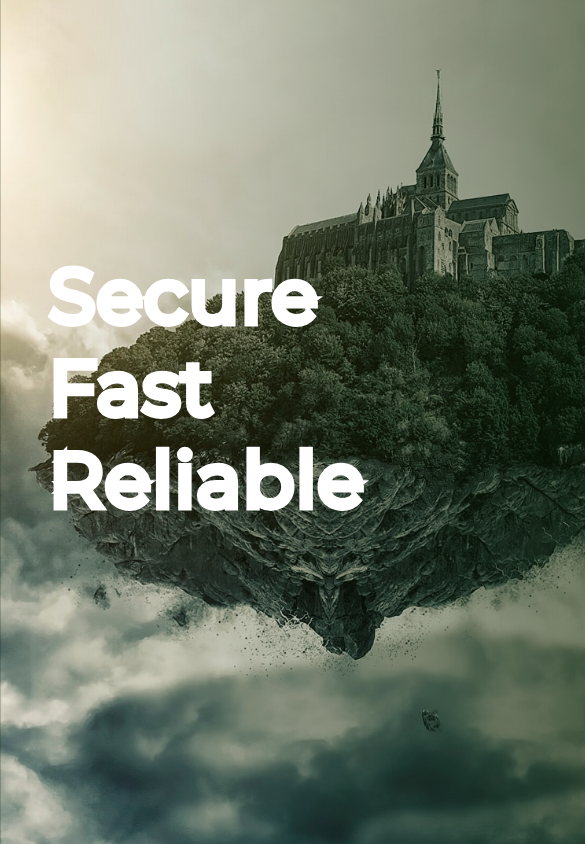
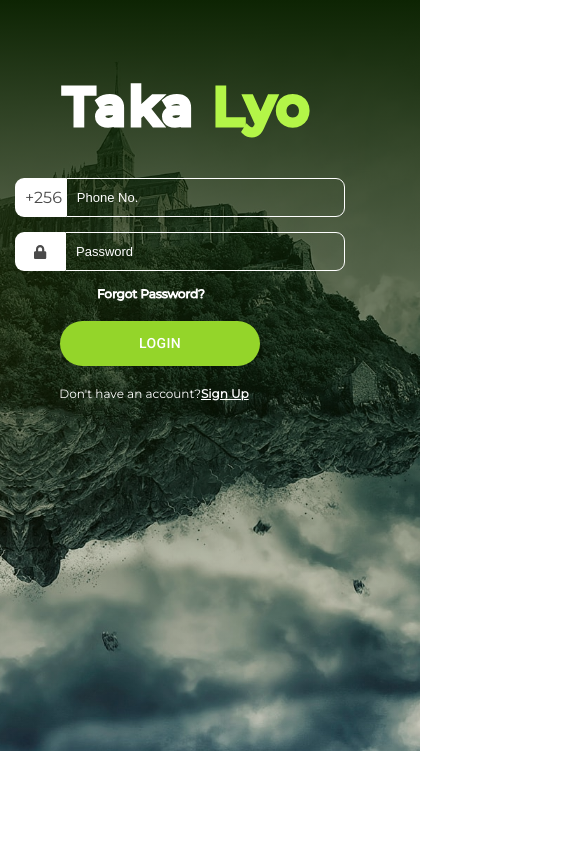
Before and after one commit to tech-cent/takalyo, a React app: page /login in a window 390 px wide. Shown: the top 844 px of the page, 585 px wide, since content can reach past the window. Built offline with nearby package versions, Linux system fonts and the light colour scheme.

Commit message:
ft(auth): make login page responsive
- add the necessary media queries for login page

[#169203841]

```diff
--- a/src/assets/styles/login.scss
+++ b/src/assets/styles/login.scss
@@ -1,6 +1,5 @@
 .login {
   background-image: linear-gradient(to right, #FFFFFF00 0%, #0D2403 100%),url(../images/taka.jpg);
-  height: 100vh;
   background-size: cover;
   background-position: center;
   color: #fff;
@@ -10,6 +9,7 @@
   grid-auto-flow: column;
   align-items: center;
   padding-top: 10%;
+  padding-bottom: 350px;
 
   &__brief {
     padding-top: 20%;
@@ -23,8 +23,10 @@
   }
 
   &__form {
-    display: grid;
-    padding-left: 400px;
+    width: 60%;
+    justify-content: center;
+    margin: 0 auto;
+    padding-top: 45px;
     &__heading {
       -webkit-text-stroke: 7px;
       letter-spacing: 6px;
@@ -97,3 +99,27 @@
     }
   }
 }
+
+@media only screen and (max-width: 640px) {
+  .login {
+    background-image: linear-gradient(to top, #FFFFFF00 0%, #0D2403 100%),url(../images/taka.jpg);
+  }
+  .container {
+    &__brief {
+      display: none;
+    }
+    &__form {
+      padding: 0;
+      width: 100%;
+      &__heading {
+        -webkit-text-stroke: 5px;
+        letter-spacing: 4px;
+        display: flex;
+        padding-right: 45px;
+        & h3 {
+          font-size: 50px;
+        }
+      }
+    }
+  }
+}
--- a/src/components/login.jsx
+++ b/src/components/login.jsx
@@ -1,6 +1,6 @@
 import React from 'react';
 import Button from '@material-ui/core/Button';
-import { makeStyles } from '@material-ui/styles';
+import { makeStyles } from '@material-ui/core/styles';
 import InputField from './common/inputField';
 import { NavLink } from 'react-router-dom';
 import '../assets/styles/login.scss';
@@ -14,6 +14,11 @@ const useStyles = makeStyles(theme => ({
     justifyContent: 'center',
     padding: 10,
     margin: '10px auto',
+    marginLeft: 50,
+    [theme.breakpoints.up('xl')]: {
+      marginLeft: 0,
+      marginRight: 35,
+    },
   },
   Button: {
     borderRadius: 33,
@@ -25,6 +30,23 @@ const useStyles = makeStyles(theme => ({
     '&:hover': {
       background: '#7ec0ee'
     }
+  },
+  SpinnerArea: {
+    display: 'flex',
+    marginLeft: 120,
+    [theme.breakpoints.up('xl')]: {
+      marginLeft: 165,
+    },
+  },
+  ErrorArea: {
+    width: '80%',
+    margin: '10px 0px',
+    [theme.breakpoints.up('xl')]: {
+      width: '60%',
+    },
+    [theme.breakpoints.down('sm')]: {
+      marginLeft: 12,
+    },
   }
 }));
 
@@ -43,9 +65,11 @@ const Login  = ({handleChange, handleSubmit, isLoading, error, errorMessage}) =>
         </div>
         <InputField fieldType="contact" handleChange={handleChange}/>
         <InputField fieldType="password" handleChange={handleChange}/>
-        {
-          error && <FormError message={errorMessage}/>
-        }
+        <div className={classes.ErrorArea}>
+          {
+            error && <FormError message={errorMessage}/>
+          }
+        </div>
         <div className="container__form__resetpw">
           <a>Forgot Password?</a>
         </div>
@@ -56,7 +80,9 @@ const Login  = ({handleChange, handleSubmit, isLoading, error, errorMessage}) =>
             </div>
           )
         }
-        {isLoading && <Spinner/>}
+        <div className={classes.SpinnerArea}>
+          {isLoading && <Spinner/>}
+        </div>
         <div className="container__form__linksignup">
           <p>Don't have an account?<NavLink to="/signup">Sign Up</NavLink></p>
         </div>
```
